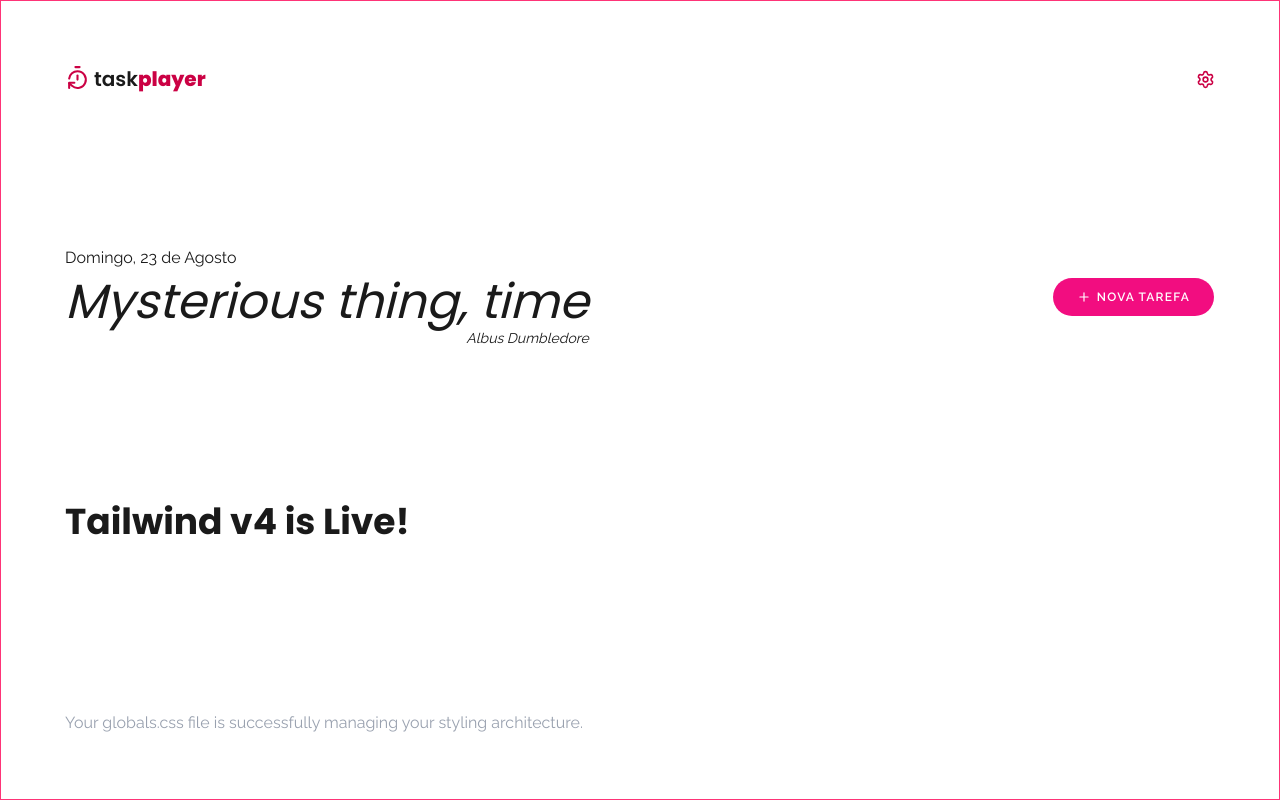
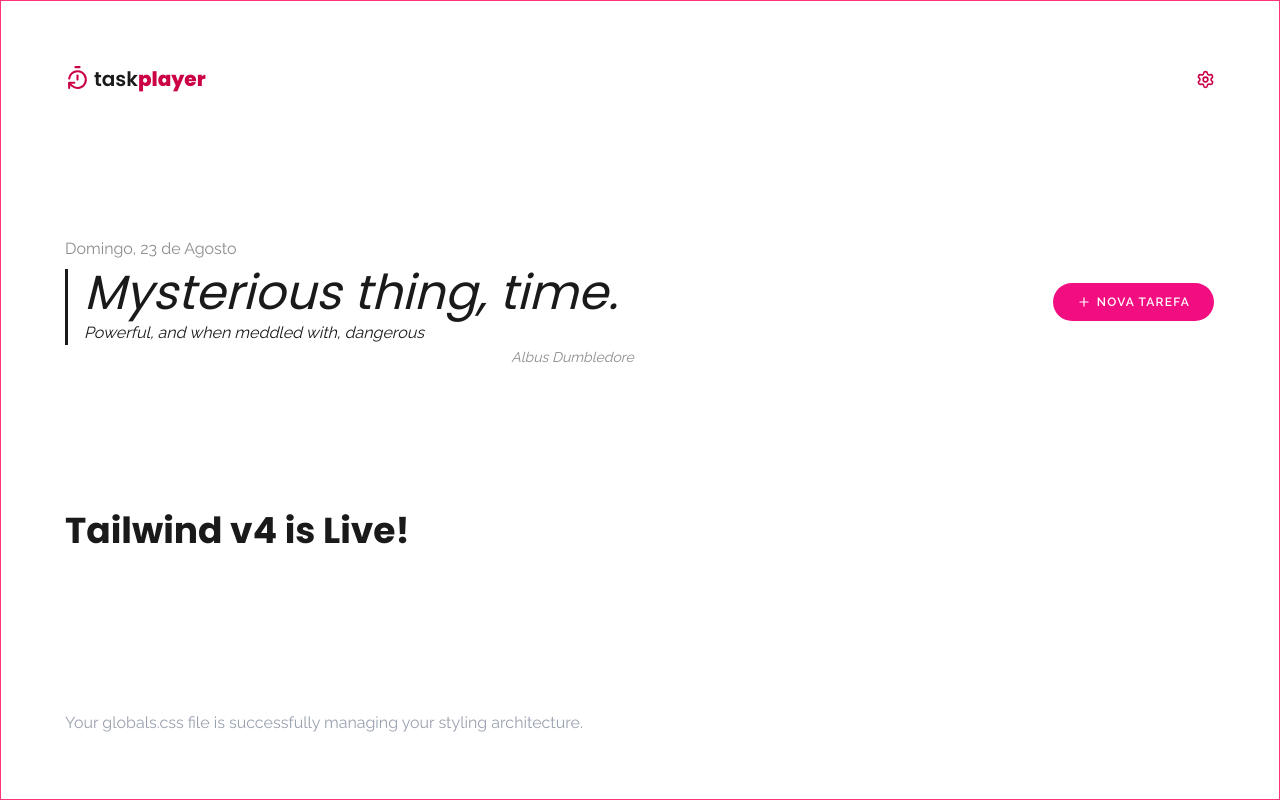
Before and after one commit to DaniSangelo/task-player, a Next.js app: page / in a window 1280 px wide. Built offline with nearby package versions, Linux system fonts and the light colour scheme.

Commit message:
fix: enhance text opacity and structure in Banner component

```diff
--- a/app/_components/Banner.tsx
+++ b/app/_components/Banner.tsx
@@ -7,10 +7,17 @@ const Banner = () => {
       <div className="space-y-0.5">
         <div className="space-y-2">
           {/* todo: add dynamic data */}
-          <p>Domingo, 23 de Agosto</p>
-          <h2 className="text-5xl italic">Mysterious thing, time</h2>
+          <p className="opacity-50">Domingo, 23 de Agosto</p>
+          <div className="border-l-3 px-4 space-y-1">
+            <h2 className="text-5xl italic">Mysterious thing, time.</h2>
+            <p className="italic text-md">
+              Powerful, and when meddled with, dangerous
+            </p>
+          </div>
         </div>
-        <p className="flex justify-end text-sm italic">Albus Dumbledore</p>
+        <p className="flex justify-end text-sm italic opacity-50">
+          Albus Dumbledore
+        </p>
       </div>
       <div className="">
         <Button className="rounded-3xl text-white hover:translate-y-0.5">
```
